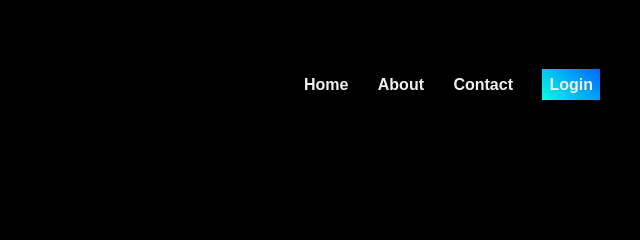
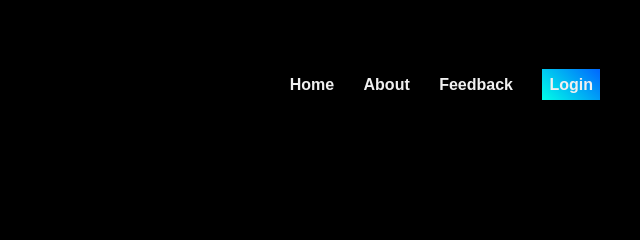
Before and after one commit to anubhavsingh2027/Phishpheild, a website: page public/register.html in a window 1280 px wide. Shown: the top 240 px of the page, 640-1280 px from the left. Drawn offline with Linux system fonts and the light colour scheme; a web font is replaced by a local one.

Commit message:
Update register.html

```diff
--- a/public/register.html
+++ b/public/register.html
@@ -15,7 +15,7 @@
     <nav>
       <a class="nav-content" href="index.html">Home</a>
       <a class="nav-content"  href="about.html">About</a>
-      <a class="nav-content" href="contact.html">Contact</a>
+      <a class="nav-content" href="contact.html">Feedback</a>
       <a id="login-content" href="login.html">Login</a>
     </nav>
   </header>
```
